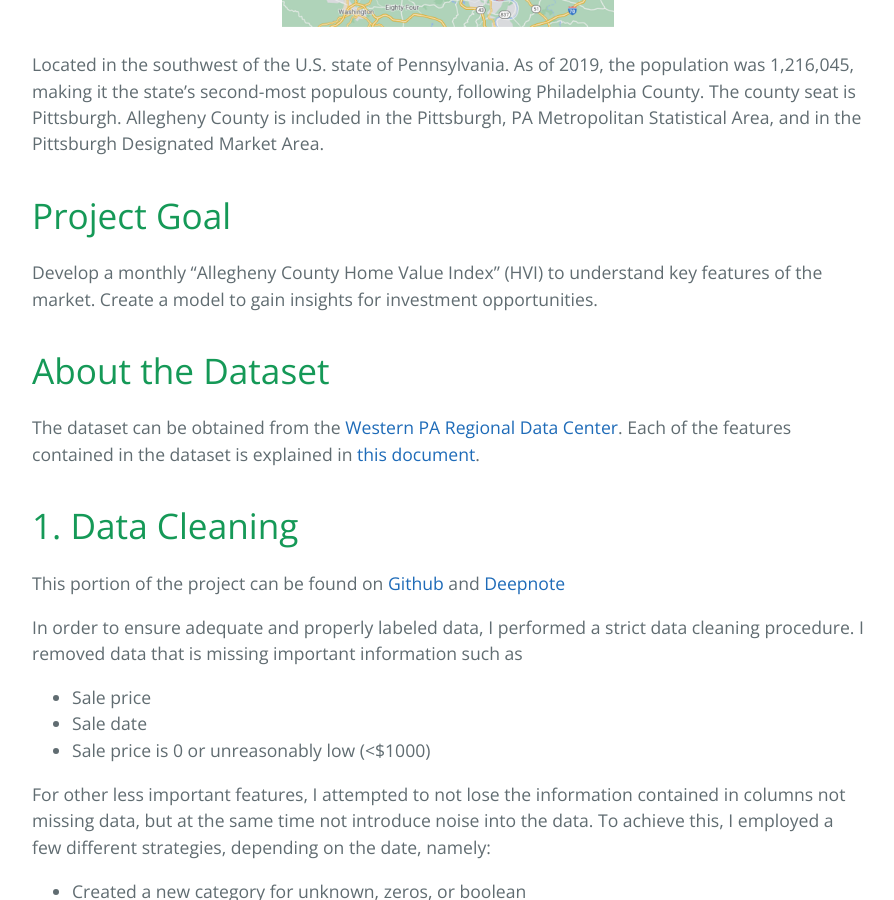
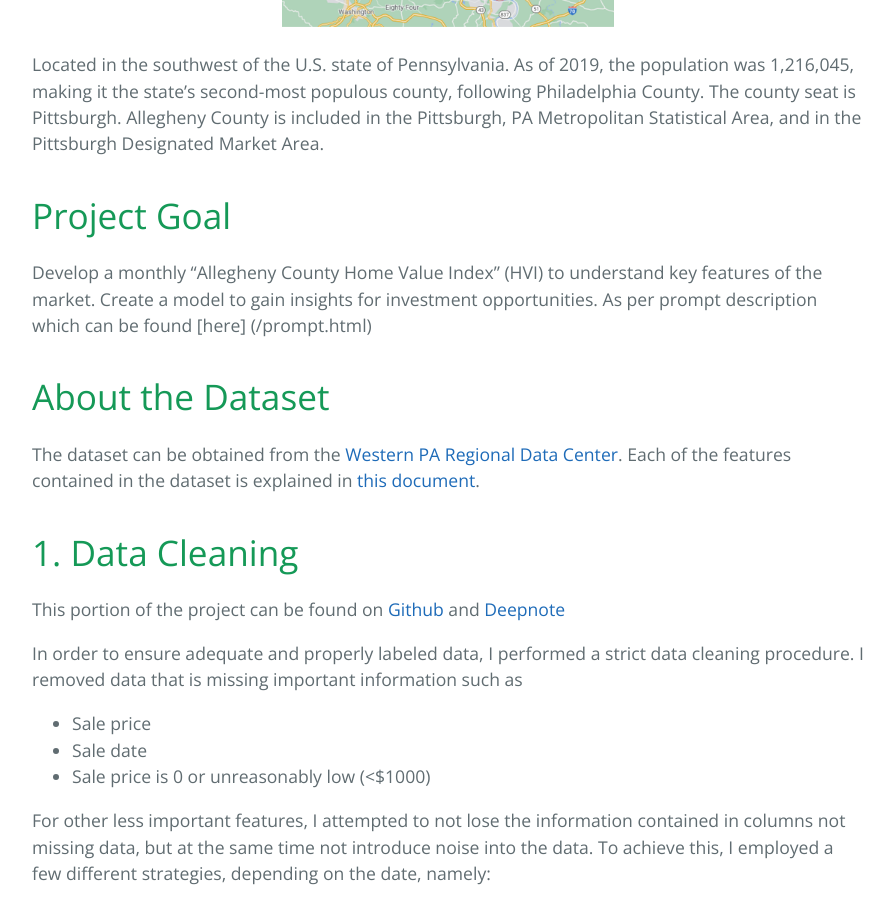
Before and after one commit to matheuscfernandes/fidelity-interview, a Jekyll site: the page built from index.md, in a window 1280 px wide and 900 px high, scrolled down 1297 px. Shown: the whole window, without its empty margins (192-1086 px from the left). Built offline with Jekyll 4.4.1, drawn with Linux system fonts in a browser that asks for light colours; formulas are drawn with MathJax 3.

Commit message:
added prompt

```diff
--- a/index.md
+++ b/index.md
@@ -21,7 +21,7 @@ To learn more about my research interests and find a list of publications, pleas
 Located in the southwest of the U.S. state of Pennsylvania. As of 2019, the population was 1,216,045, making it the state's second-most populous county, following Philadelphia County. The county seat is Pittsburgh. Allegheny County is included in the Pittsburgh, PA Metropolitan Statistical Area, and in the Pittsburgh Designated Market Area.
 
 # Project Goal
-Develop a monthly “Allegheny County Home Value Index” (HVI) to understand key features of the market. Create a model to gain insights for investment opportunities.
+Develop a monthly “Allegheny County Home Value Index” (HVI) to understand key features of the market. Create a model to gain insights for investment opportunities. As per prompt description which can be found [here] (/prompt.html)
 
 # About the Dataset
 The dataset can be obtained from the [Western PA Regional Data Center](https://data.wprdc.org/dataset/property-assessments). Each of the features contained in the dataset is explained in [this document](./assets/property-assessment-data-dictionaryrev.pdf).
```
